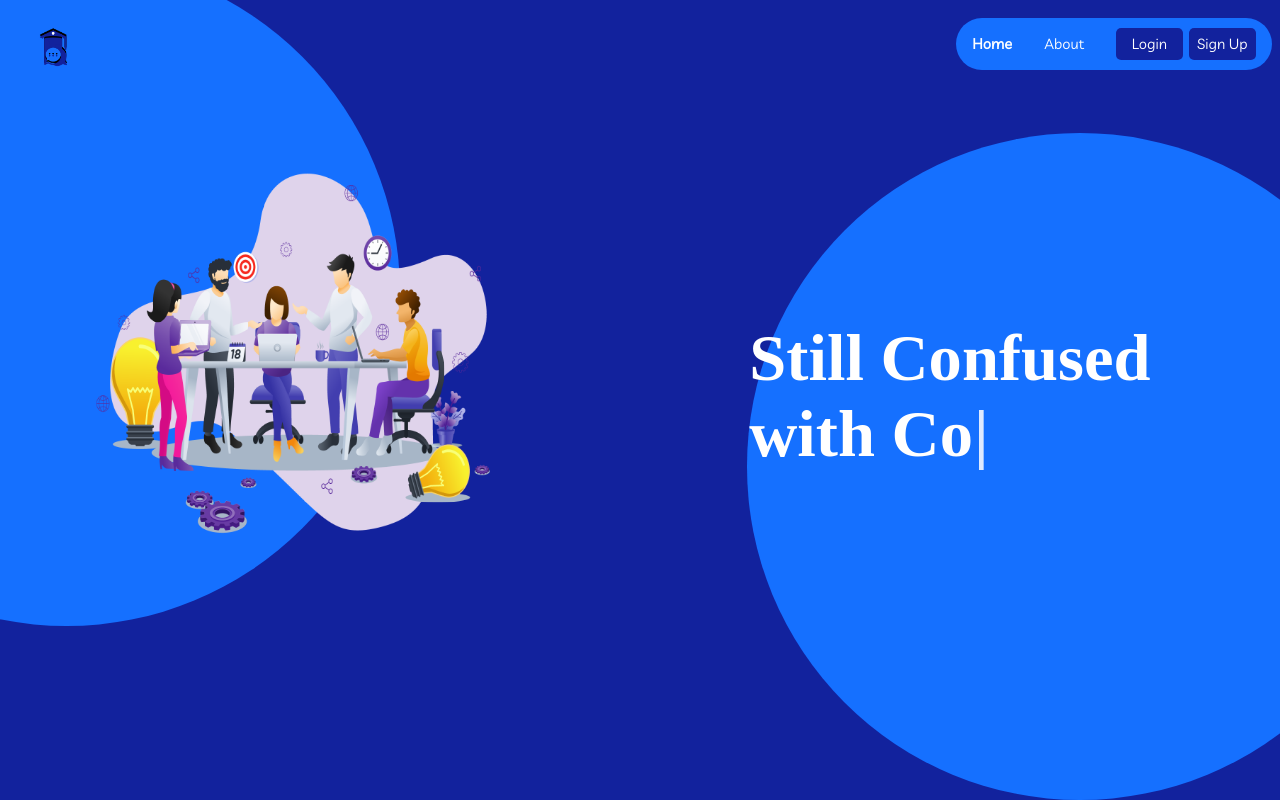
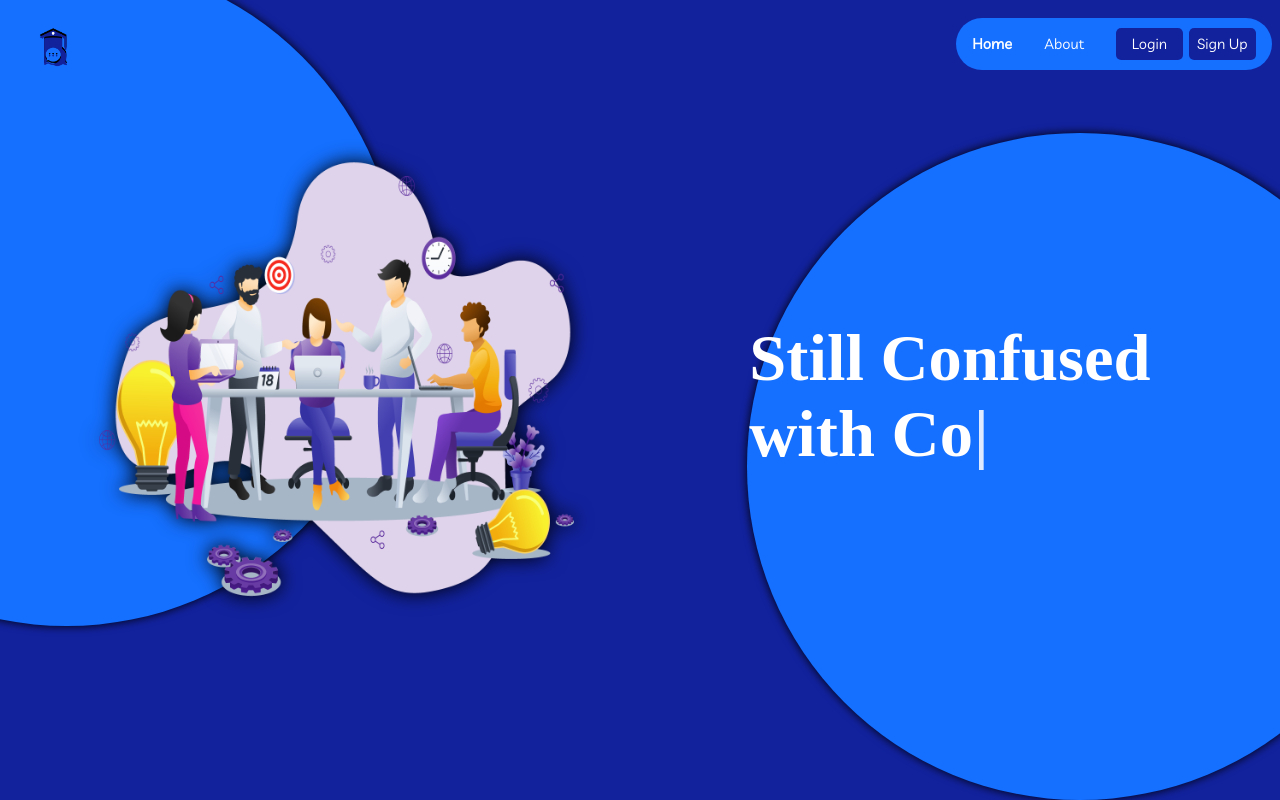
Before and after one commit to Counselllor/Counsellor-Web, a React (Vite) app: page / in a window 1280 px wide. Shown: the top 800 px of the page. Built offline with nearby package versions, Linux system fonts and the light colour scheme; a web font is replaced by a local one.

Commit message:
home meeting image css changes

```diff
--- a/src/components/Home/Home.css
+++ b/src/components/Home/Home.css
@@ -4,12 +4,20 @@
     flex-direction: row;
     justify-content: space-between;
     align-items: center;
-    margin: 4.79vw 3.85vw 0 5.83vw;
+    margin: 3.35vw 3.85vw 0 5.83vw;
   }
 
+.tiltImg{
+  display: inline;
+  width: 45%;
+}
+
   #meetingImg {
-    height: 54%;
-    width: 37.3%;
+    display: inline;
+    /* height: 54%; */
+    width: 100%;
+    filter: drop-shadow(0 0 1rem #000);
+    cursor: pointer;
   }
 
   #homeTxt {
@@ -30,6 +38,7 @@
     top: 10.41vw;
     overflow: hidden;
     z-index: -999;
+    filter: drop-shadow(0 0 0.5rem #000);
   }
 
   #homeCircleScnd {
@@ -42,6 +51,7 @@
     top: -3.17vw;
     overflow: hidden;
     z-index: -999;
+    filter: drop-shadow(0 0 0.5rem #000);
   }
 
   /* For Typewriter effect */
```
